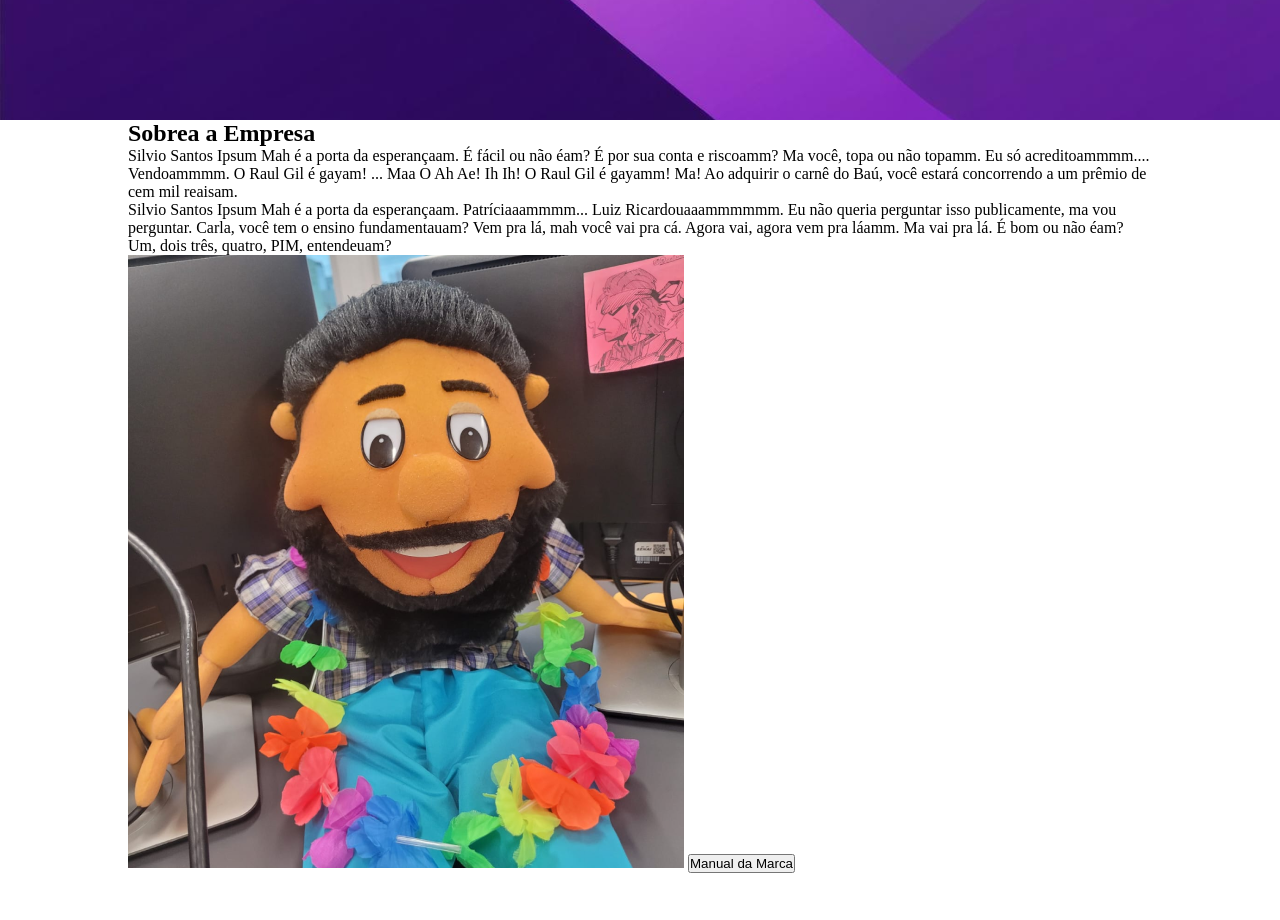
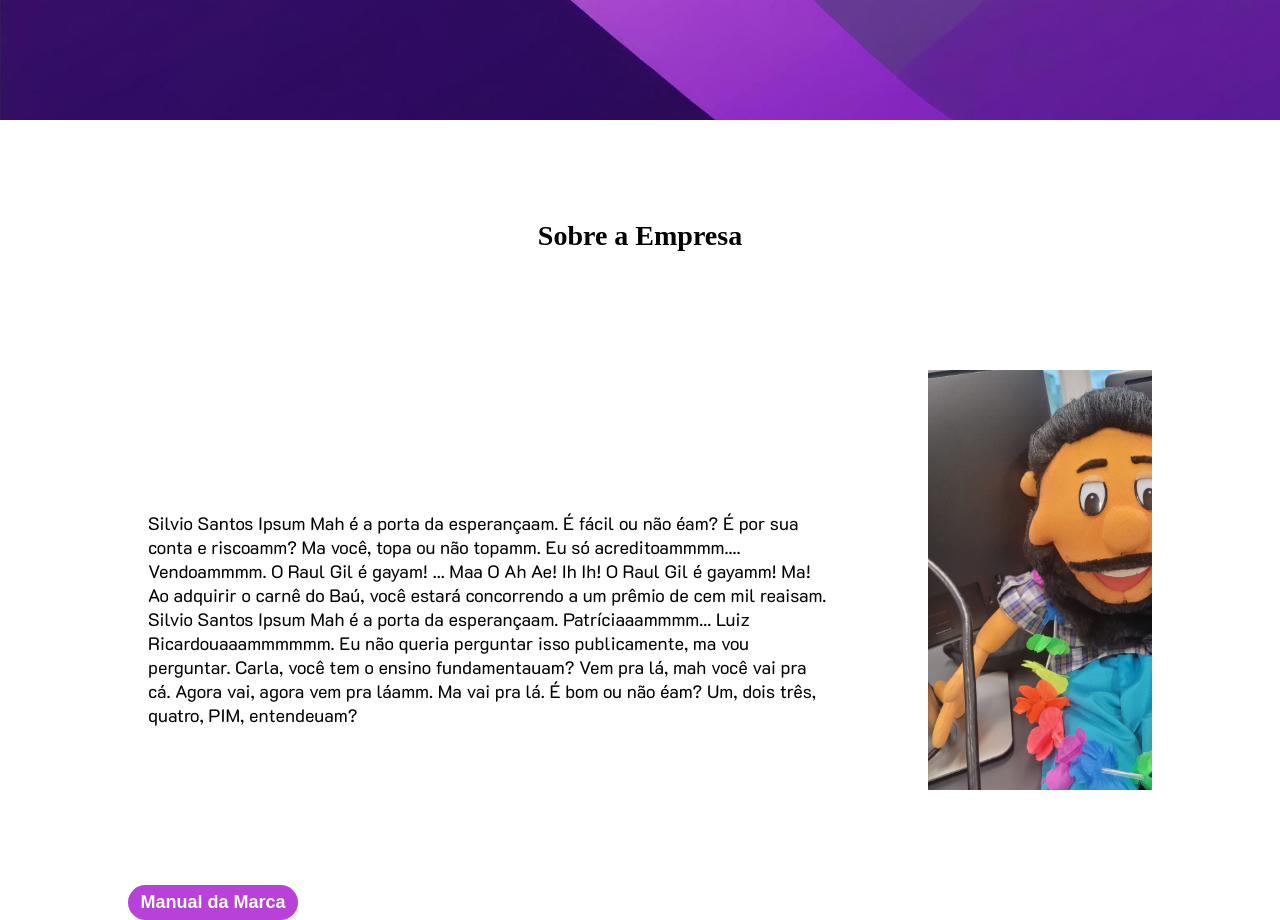
Before and after one commit to GiovannyMCA/GreatGame, a plain HTML site: page index.html in a window 1280 px wide. Shown: the part 680-1600 px from the top of the page. Before the commit the page ends 1553 px from the top, so only its background shows below. Drawn offline with Linux system fonts and the light colour scheme; a web font is replaced by a local one.

Commit message:
feat: continuacao da secao sobre

```diff
--- a/index.html
+++ b/index.html
@@ -11,6 +11,10 @@
     <link
         href="https://fonts.googleapis.com/css2?family=K2D:ital,wght@0,100;0,200;0,300;0,400;0,500;0,600;0,700;0,800;1,100;1,200;1,300;1,400;1,500;1,600;1,700;1,800&display=swap"
         rel="stylesheet">
+
+        <link rel="preconnect" href="https://fonts.googleapis.com">
+<link rel="preconnect" href="https://fonts.gstatic.com" crossorigin>
+<link href="https://fonts.googleapis.com/css2?family=Anta&display=swap" rel="stylesheet">
 
     <link rel="stylesheet" href="style.css">
 </head>
@@ -29,12 +33,19 @@
             </header>
         </div>
     </div>
-    <section id="Sobre" class="container-grid">
-        <h2>Sobrea a Empresa</h2>
-        <p>Silvio Santos Ipsum Mah é a porta da esperançaam. É fácil ou não éam? É por sua conta e riscoamm? Ma você, topa ou não topamm. Eu só acreditoammmm.... Vendoammmm. O Raul Gil é gayam! ... Maa O Ah Ae! Ih Ih! O Raul Gil é gayamm! Ma! Ao adquirir o carnê do Baú, você estará concorrendo a um prêmio de cem mil reaisam.</p>
-        <p>Silvio Santos Ipsum Mah é a porta da esperançaam. Patríciaaammmm... Luiz Ricardouaaammmmmm. Eu não queria perguntar isso publicamente, ma vou perguntar. Carla, você tem o ensino fundamentauam? Vem pra lá, mah você vai pra cá. Agora vai, agora vem pra láamm. Ma vai pra lá. É bom ou não éam? Um, dois três, quatro, PIM, entendeuam?</p>
-        <img src="img/image 62.png" alt="">
+
+
+    <section id="sobre" class="container-grid">
+        <div class="titulo">
+            <h2 class="sobre-a-empresa">Sobre a Empresa</h2>
+        </div>
+        <div class="texto-sobre">
+            <p>Silvio Santos Ipsum Mah é a porta da esperançaam. É fácil ou não éam? É por sua conta e riscoamm? Ma você, topa ou não topamm. Eu só acreditoammmm.... Vendoammmm. O Raul Gil é gayam! ... Maa O Ah Ae! Ih Ih! O Raul Gil é gayamm! Ma! Ao adquirir o carnê do Baú, você estará concorrendo a um prêmio de cem mil reaisam.</p>
+
+            <p>Silvio Santos Ipsum Mah é a porta da esperançaam. Patríciaaammmm... Luiz Ricardouaaammmmmm. Eu não queria perguntar isso publicamente, ma vou perguntar. Carla, você tem o ensino fundamentauam? Vem pra lá, mah você vai pra cá. Agora vai, agora vem pra láamm. Ma vai pra lá. É bom ou não éam? Um, dois três, quatro, PIM, entendeuam?</p>
+        </div>
         <button>Manual da Marca</button>
+
     </section>
 
 
--- a/style.css
+++ b/style.css
@@ -4,6 +4,13 @@
         font-weight: 400;
         font-style: normal;
     }
+
+    .anta-regular {
+        font-family: "Anta", sans-serif;
+        font-weight: 400;
+        font-style: normal;
+      }
+
 }
 
 
@@ -18,6 +25,8 @@
     max-width: 1400px;
 
     margin: 0 auto;
+
+
 }
 
 .banner {
@@ -78,12 +87,88 @@
 
 #sobre {
     height: 800px;
-    padding: 100px 25%;
+    padding: 50 px;
 
+    display: flex;
+    justify-content: space-between;
+    flex-direction: column;
+
+    background-image:url(img/image\ 62.png);
+    background-repeat: no-repeat;
+    background-position: 800px 250px;
+
+    background-size: 360px 420px ;
+}
+
+#sobre h2 {
+
+    text-align: center;
+    align-self: center;
+    padding: 100px;
+    margin: 0 auto;
+
+}
+
+h2 {
+    font-family: "anta";
+    font-size: 28px;
+}
+
+#sobre p {
+    font-family: "K2D";
+    font-size: 18px;
+
+    max-width: 800px;
+}
+
+.texto-sobre {
+
+    padding: 20px;
+    max-width:90vh;
     display: flex;
     flex-direction: column;
     justify-content: space-between;
 
-    text-align: center;
+    text-align: left;
+}
 
+
+/* .image-tigas {
+
+
+    display: flex;
+    justify-content: flex-end;
 }
+
+
+.tigas {
+    max-width: 300px;
+    max-height:360px;
+
+} */
+
+#sobre button {
+
+    width: 170px;
+    padding: 7px;
+
+
+    border-radius: 20px 20px 20px 20px;
+    border: none;
+
+    background-color: #B841D9;
+    color: white;
+
+    font-size: 18px;
+    font-weight: 700;
+
+    cursor: pointer;
+
+    transition: backgrund-color 500ms ease;
+}
+
+#sobre button:hover {
+    background-color: #672A78;
+
+    transition: background-color 500ms ease;
+}
```
